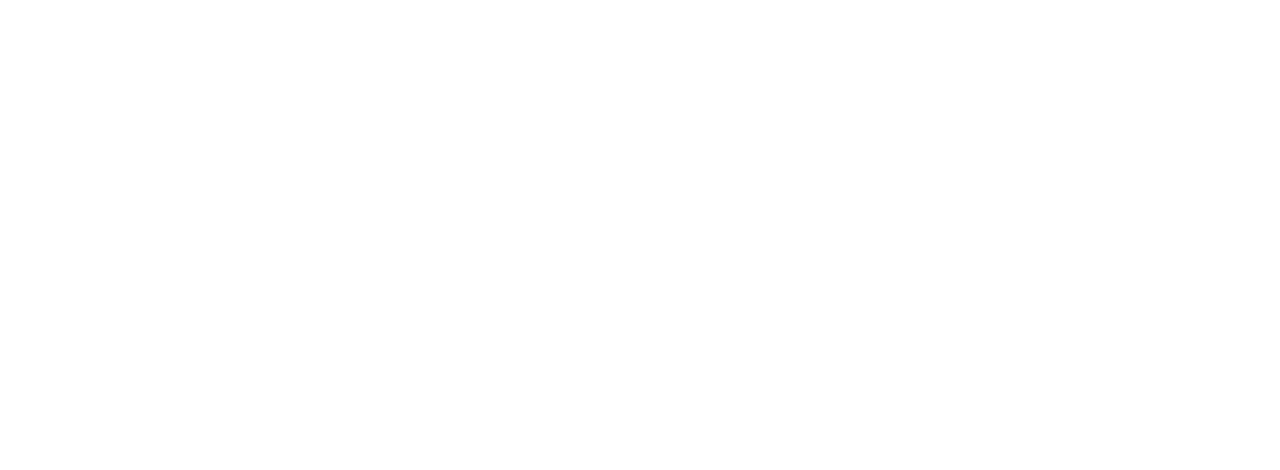
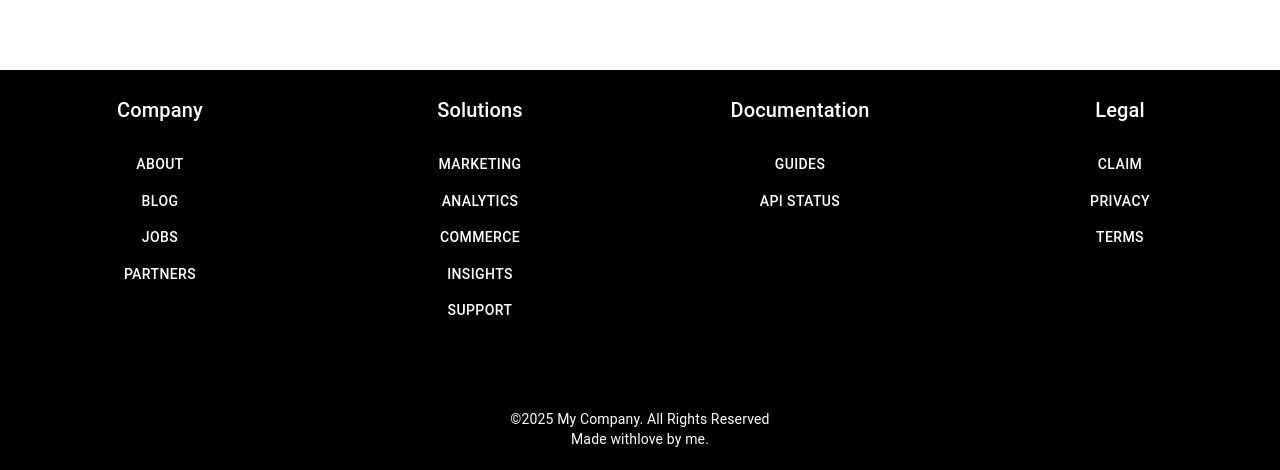
Before and after one commit to Bharattaneja01/dhoopwale, a React (Create React App) app: page / in a window 1280 px wide. Shown: the part 2034-2504 px from the top of the page. Before the commit the page ends 2064 px from the top, so only its background shows below. Built offline with nearby package versions, Linux system fonts and the light colour scheme.

Commit message:
completed footer part

```diff
--- a/src/App.js
+++ b/src/App.js
@@ -1,7 +1,8 @@
-import logo from './logo.svg';
+
 import './App.css';
 import Navigation from './customers/components/Navigation/Navigation';
 import HomePage from './customers/pages/HomePage/HomePage';
+import Footer from './customers/components/Footer/Footer';
 
 function App() {
   return (
@@ -10,6 +11,7 @@
       <div>
         <HomePage />
       </div>
+      <Footer />
     </div>
   );
 }
--- /dev/null
+++ b/src/customers/components/Footer/Footer.jsx
@@ -0,0 +1,89 @@
+import { Button, Grid, Typography } from '@mui/material'
+import React from 'react'
+import { Link } from 'react-alice-carousel'
+
+const Footer = () => {
+  return (
+    <div>
+        <Grid className='bg-black text-white text-center mt-10'
+        container
+        sx={{bgcolor:"black",color:"white",py:3}}
+        >
+            <Grid item xs={12} sm={6} md={3}>
+                <Typography className='pb-5' variant='h6'>Company</Typography>
+                <div>
+                    <Button className='pb-5' variant='h6'>About</Button>
+                </div>
+                <div>
+                    <Button className='pb-5' variant='h6'>Blog</Button>
+                </div>
+                <div>
+                    <Button className='pb-5' variant='h6'>Jobs</Button>
+                </div>
+                <div>
+                    <Button className='pb-5' variant='h6'>Partners</Button>
+                </div>
+            </Grid>
+            <Grid item xs={12} sm={6} md={3}>
+                <Typography className='pb-5' variant='h6'>Solutions</Typography>
+                <div>
+                    <Button className='pb-5' variant='h6'>Marketing</Button>
+                </div>
+                <div>
+                    <Button className='pb-5' variant='h6'>Analytics</Button>
+                </div>
+                <div>
+                    <Button className='pb-5' variant='h6'>Commerce</Button>
+                </div>
+                <div>
+                    <Button className='pb-5' variant='h6'>Insights</Button>
+                </div>
+                <div>
+                    <Button className='pb-5' variant='h6'>Support</Button>
+                </div>
+            </Grid>
+            <Grid item xs={12} sm={6} md={3}>
+                <Typography className='pb-5' variant='h6'>Documentation</Typography>
+                <div>
+                    <Button className='pb-5' variant='h6'>Guides</Button>
+                </div>
+                <div>
+                    <Button className='pb-5' variant='h6'>API Status</Button>
+                </div>
+            </Grid>
+            <Grid item xs={12} sm={6} md={3}>
+                <Typography className='pb-5' variant='h6'>Legal</Typography>
+                <div>
+                    <Button className='pb-5' variant='h6'>Claim</Button>
+                </div>
+                <div>
+                    <Button className='pb-5' variant='h6'>Privacy</Button>
+                </div>
+                <div>
+                    <Button className='pb-5' variant='h6'>Terms</Button>
+                </div>
+            </Grid>
+            <Grid className='pt-20' item xs={12}>
+                <Typography variant="body2" company='p' align='center'>
+                    &copy;2025 My Company. All Rights Reserved
+                </Typography>
+                <Typography variant="body2" company='p' align='center'>
+                    Made withlove by me.
+                </Typography>
+                {/* <Typography variant="body2" company='p' align='center'>
+                    Icons made by{' '}
+                    <Link href="http://www.freepik.com" color="inherit" underline="always">
+                        freepik
+                    </Link>{' '}
+                    from{' '}
+                    <Link href="http://www.flaticon.com" color="inherit" underline="always">
+                        www.flaticon.com
+                    </Link>
+                </Typography> */}
+            </Grid>
+        </Grid>
+    </div>
+  )
+}
+
+export default Footer
```
